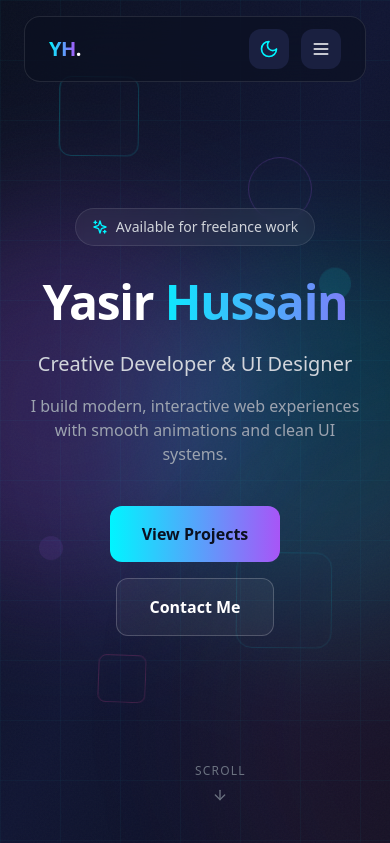
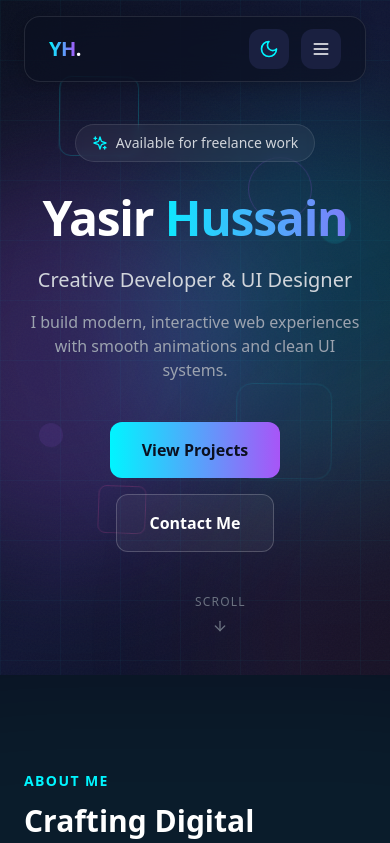
Before and after one commit to YasirhHussain0/DevHosyn, a React (Vite) app: page / in a window 390 px wide. Shown: the top 843 px of the page. Built offline with nearby package versions, Linux system fonts and the light colour scheme.

Commit message:
Updated Navbar

```diff
--- a/src/components/Hero.tsx
+++ b/src/components/Hero.tsx
@@ -6,7 +6,7 @@ export default function Hero() {
   };
 
   return (
-    <section id="hero" className="relative min-h-screen flex items-center justify-center overflow-hidden">
+    <section id="hero" className="relative min-h-[80vh] md:min-h-screen flex items-center justify-center overflow-hidden">
       {/* Animated gradient background */}
       <div className="absolute inset-0 dark:bg-gradient-to-br dark:from-navy-900 dark:via-navy-800 dark:to-navy-900 bg-gradient-to-br from-slate-50 via-blue-50 to-indigo-50" />
 
--- a/src/components/Navbar.tsx
+++ b/src/components/Navbar.tsx
@@ -16,7 +16,7 @@ export default function Navbar() {
   return (
     <nav className="fixed top-0 left-0 right-0 z-50 transition-all duration-500">
       <div className="mx-auto max-w-7xl px-6 py-4">
-        <div className="flex items-center justify-between rounded-2xl bg-navy-900/60 dark:bg-navy-900/60 bg-white/60 px-6 py-3 backdrop-blur-xl border border-white/10 dark:border-white/10 border-gray-200/50">
+        <div className="flex items-center justify-between rounded-2xl bg-navy-900/60 dark:bg-navy-900/60 bg-white/60 px-6 py-3 backdrop-blur-xl border border-white/10 dark:border-white/10 border-gray-200/50 shadow-[-2px_4px_16px_rgba(0,0,0,0.2)]">
           <button onClick={() => scrollTo('hero')} className="text-xl font-bold tracking-tight">
             <span className="bg-gradient-to-r from-cyan-neon to-accent-purple bg-clip-text text-transparent">
               YH
```
